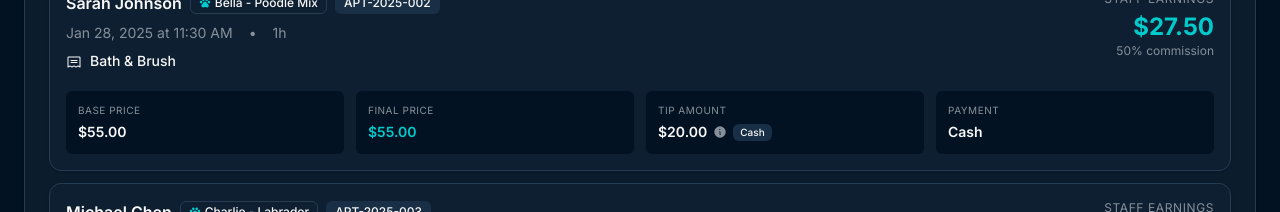
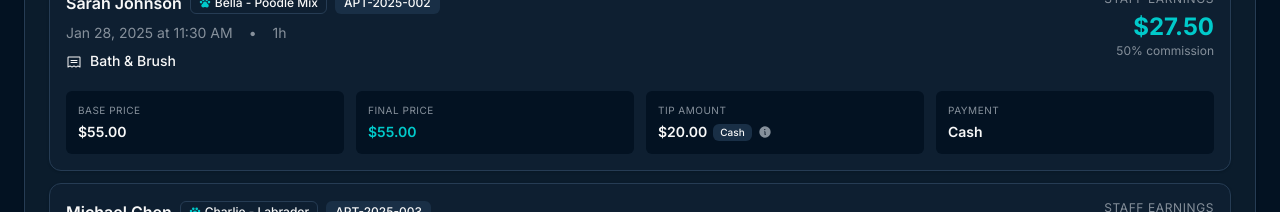
Before and after one commit to JimmysRanch/126, a React (Vite) app: page /staff/1/payroll-breakdown in a window 1280 px wide. Shown: the part 840-1052 px from the top of the page. Built offline with nearby package versions, Linux system fonts and the light colour scheme.

Commit message:
Generated by Spark: In payroll history page thing the little info button next to the cash tips is not working and also lets move it to I the right side of the word cash rather then the left where it currently is.

```diff
--- a/src/pages/StaffPayrollBreakdown.tsx
+++ b/src/pages/StaffPayrollBreakdown.tsx
@@ -489,6 +489,10 @@ export function StaffPayrollBreakdown() {
                           ${apt.tipAmount.toFixed(2)}
                         </div>
                         {apt.tipPaymentMethod === "Cash" && (
+                          <>
+                            <Badge variant="secondary" className="text-[10px] px-1.5 py-0">
+                              Cash
+                            </Badge>
                             <TooltipProvider>
                               <Tooltip>
                                 <TooltipTrigger asChild>
@@ -501,11 +505,7 @@ export function StaffPayrollBreakdown() {
                                 </TooltipContent>
                               </Tooltip>
                             </TooltipProvider>
-                        )}
-                        {apt.tipPaymentMethod === "Cash" && (
-                          <Badge variant="secondary" className="text-[10px] px-1.5 py-0">
-                            Cash
-                          </Badge>
+                          </>
                         )}
                       </div>
                     </div>
```
Lines whose indentation alone changed are shown as unchanged.
